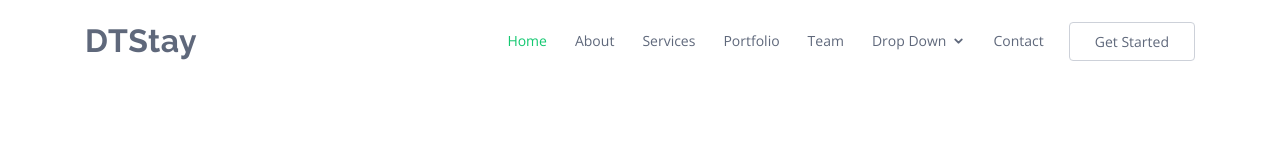
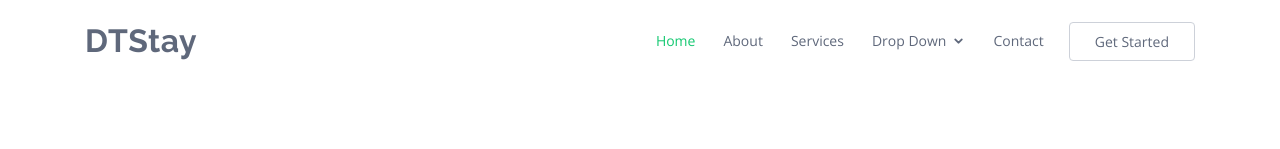
Before and after one commit to fourr4/Digitalent-Scholarship, a plain HTML site: page Pertemuan 4/Tugas Membuat UI/index.html in a window 1280 px wide. Shown: the top 149 px of the page. Drawn offline with nearby package versions, Linux system fonts and the light colour scheme.

Commit message:
Update index.html

```diff
--- a/Pertemuan 4/Tugas Membuat UI/index.html
+++ b/Pertemuan 4/Tugas Membuat UI/index.html
@@ -49,8 +49,6 @@
           <li class="active"><a href="index.html">Home</a></li>
           <li><a href="#about">About</a></li>
           <li><a href="#services">Services</a></li>
-          <li><a href="#portfolio">Portfolio</a></li>
-          <li><a href="#team">Team</a></li>
           <li class="drop-down"><a href="">Drop Down</a>
             <ul>
               <li><a href="#">Drop Down 1</a></li>
```
